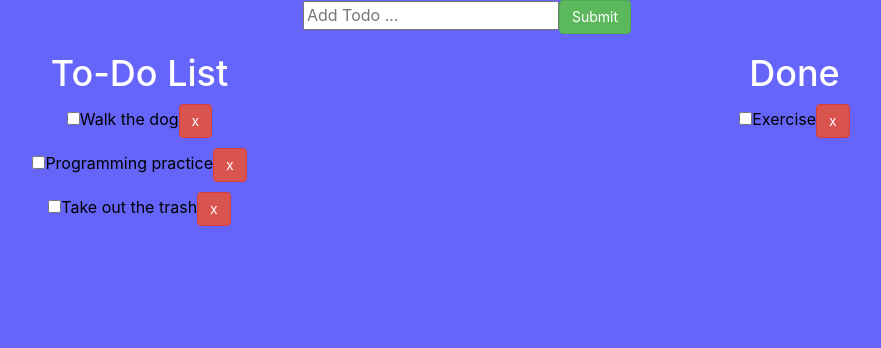
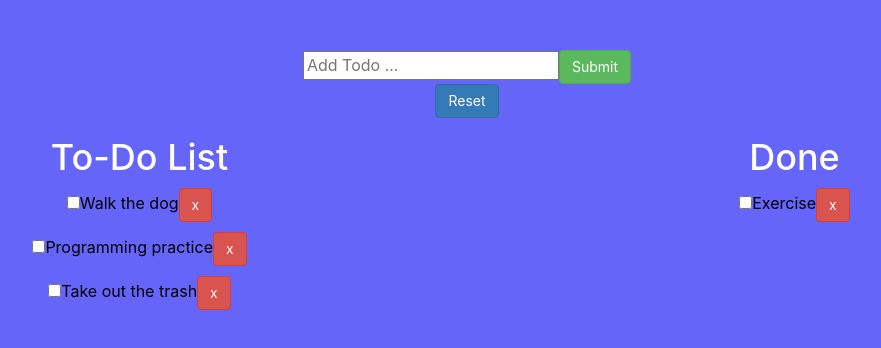
Before and after one commit to daniellekorn/todo, a React (Create React App) app: page / in a window 1280 px wide. Shown: the top 348 px of the page, without its empty margins (173-1054 px from the left). Built offline with nearby package versions, Linux system fonts and the light colour scheme.

Commit message:
deletes all todos on click

```diff
--- a/src/App.css
+++ b/src/App.css
@@ -1,5 +1,6 @@
 body {
 	background-color: rgb(101, 101, 250);
+	padding-top: 50px;
 }
 
 h1 {
--- a/src/App.js
+++ b/src/App.js
@@ -3,6 +3,7 @@ import "./App.css";
 import Header from "./components/Header";
 import Todos from "./components/Todos";
 import AddTodo from "./components/AddTodo";
+import Reset from "./components/Reset";
 import { v4 as uuid } from "uuid";
 
 class App extends React.Component {
@@ -63,11 +64,16 @@ class App extends React.Component {
 		console.log(this.state.todos);
 	};
 
+	refreshPage = () => {
+		this.setState({ todos: [] });
+	};
+
 	render() {
 		return (
 			<div className="text-center row">
 				<div className="col-md-12">
 					<AddTodo addTodo={this.addTodo}></AddTodo>
+					<Reset refreshPage={this.refreshPage}></Reset>
 				</div>
 				<div className="col-md-6">
 					<Header></Header>
--- /dev/null
+++ b/src/components/Reset.jsx
@@ -0,0 +1,16 @@
+import React, { Fragment } from "react";
+
+function Reset(props) {
+	return (
+		<Fragment>
+			<input
+				class="btn btn-primary"
+				type="reset"
+				value="Reset"
+				onClick={props.refreshPage}
+			></input>
+		</Fragment>
+	);
+}
+
+export default Reset;
```
